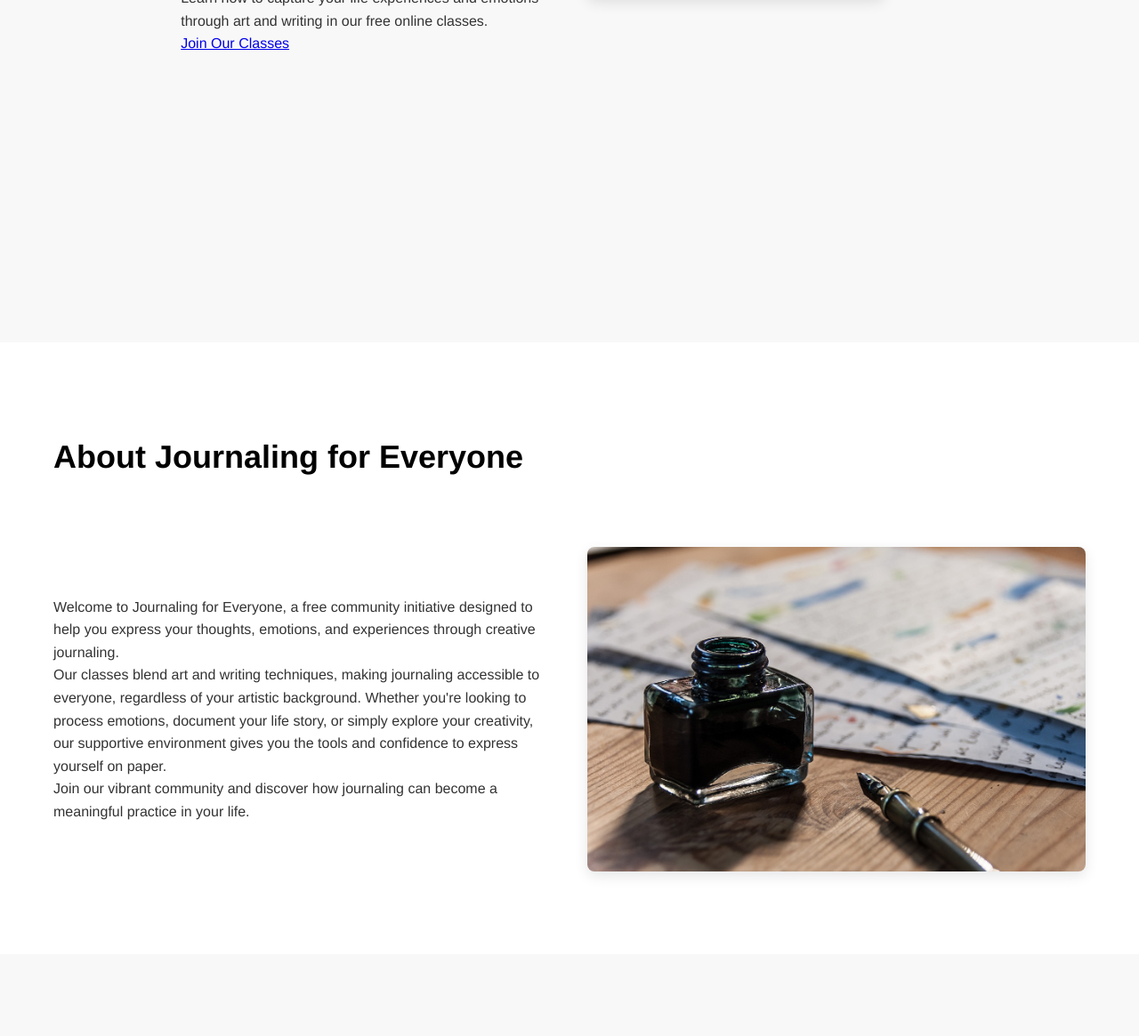
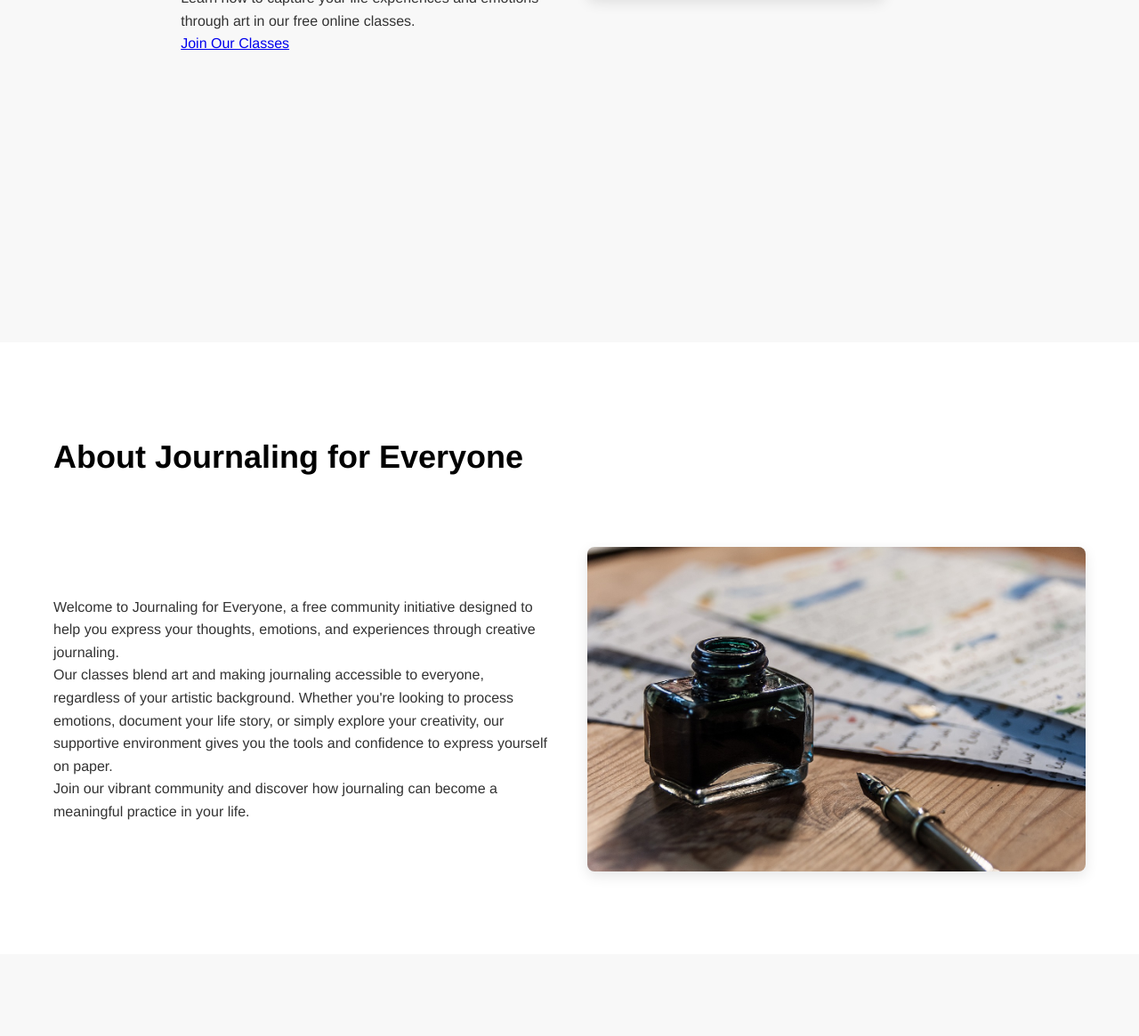
Before and after one commit to John5536/Journalingforeveryone, a plain HTML site: page index.html in a window 1280 px wide. Shown: the part 475-1640 px from the top of the page at 89% size. Drawn offline with Linux system fonts and the light colour scheme.

Commit message:
Journaling

```diff
--- a/index.html
+++ b/index.html
@@ -319,7 +319,7 @@
     <div class="container">
       <div class="hero-content">
         <h1>Express Yourself Through Journaling</h1>
-        <p>Learn how to capture your life experiences and emotions through art and writing in our free online classes.</p>
+        <p>Learn how to capture your life experiences and emotions through art in our free online classes.</p>
         <a href="#register" class="btn">Join Our Classes</a>
       </div>
       <div class="hero-image">
@@ -335,7 +335,7 @@
       <div class="about-content">
         <div class="about-text">
           <p>Welcome to Journaling for Everyone, a free community initiative designed to help you express your thoughts, emotions, and experiences through creative journaling.</p>
-          <p>Our classes blend art and writing techniques, making journaling accessible to everyone, regardless of your artistic background. Whether you're looking to process emotions, document your life story, or simply explore your creativity, our supportive environment gives you the tools and confidence to express yourself on paper.</p>
+          <p>Our classes blend art and making journaling accessible to everyone, regardless of your artistic background. Whether you're looking to process emotions, document your life story, or simply explore your creativity, our supportive environment gives you the tools and confidence to express yourself on paper.</p>
           <p>Join our vibrant community and discover how journaling can become a meaningful practice in your life.</p>
         </div>
         <div class="about-image">
@@ -368,7 +368,7 @@
           <div class="class-image"><img src="woman-6359199_1280.jpg" alt="Sketch pens and detailed landscape drawing" style="max-width: 100%; border-radius: 8px; box-shadow: 0 5px 15px rgba(0,0,0,0.1);"></div>
           <div class="class-content">
             <h3>Guest Speaker Sessions</h3>
-            <p>Gain insights from experienced journal artists and writers who share their personal journeys, creative processes, and practical tips for meaningful journaling.</p>
+            <p>Gain insights from experienced journal artists who share their personal journeys, creative processes, and practical tips for meaningful journaling.</p>
           </div>
         </div>
       </div>
```
